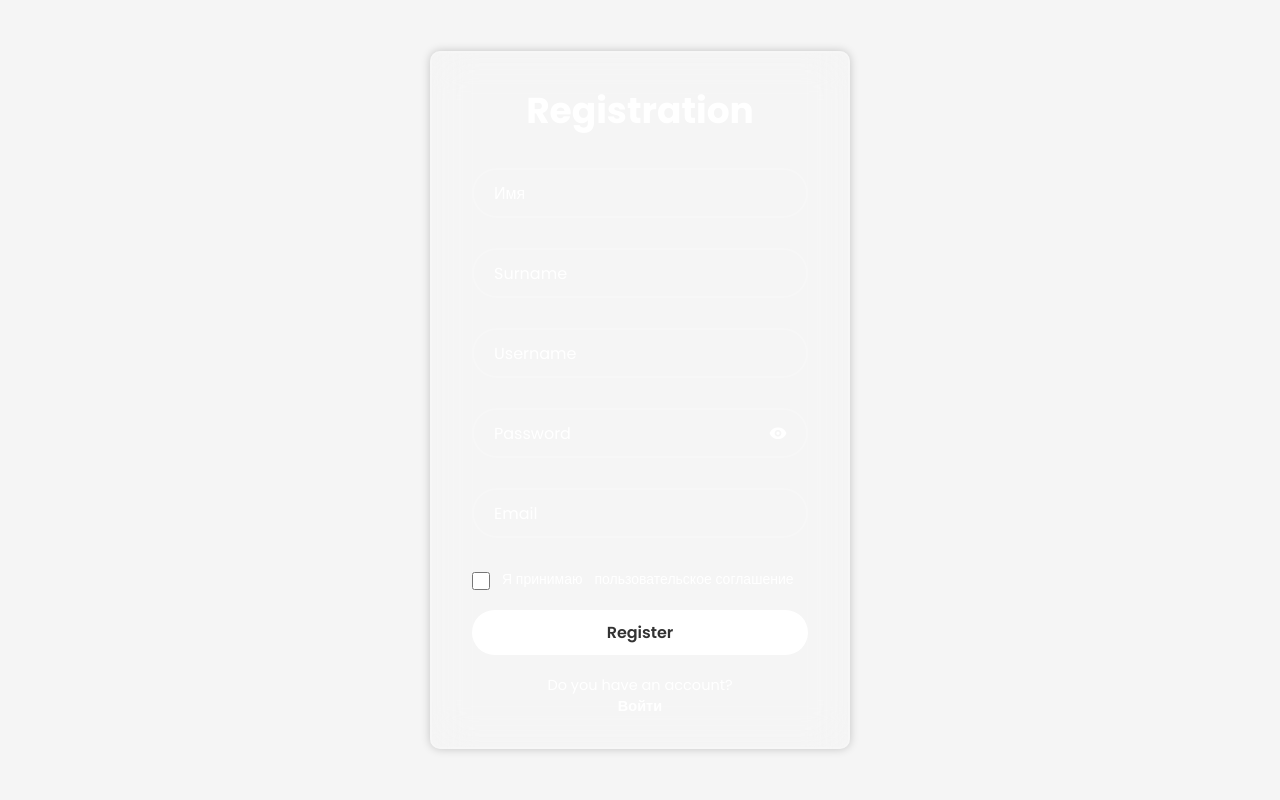
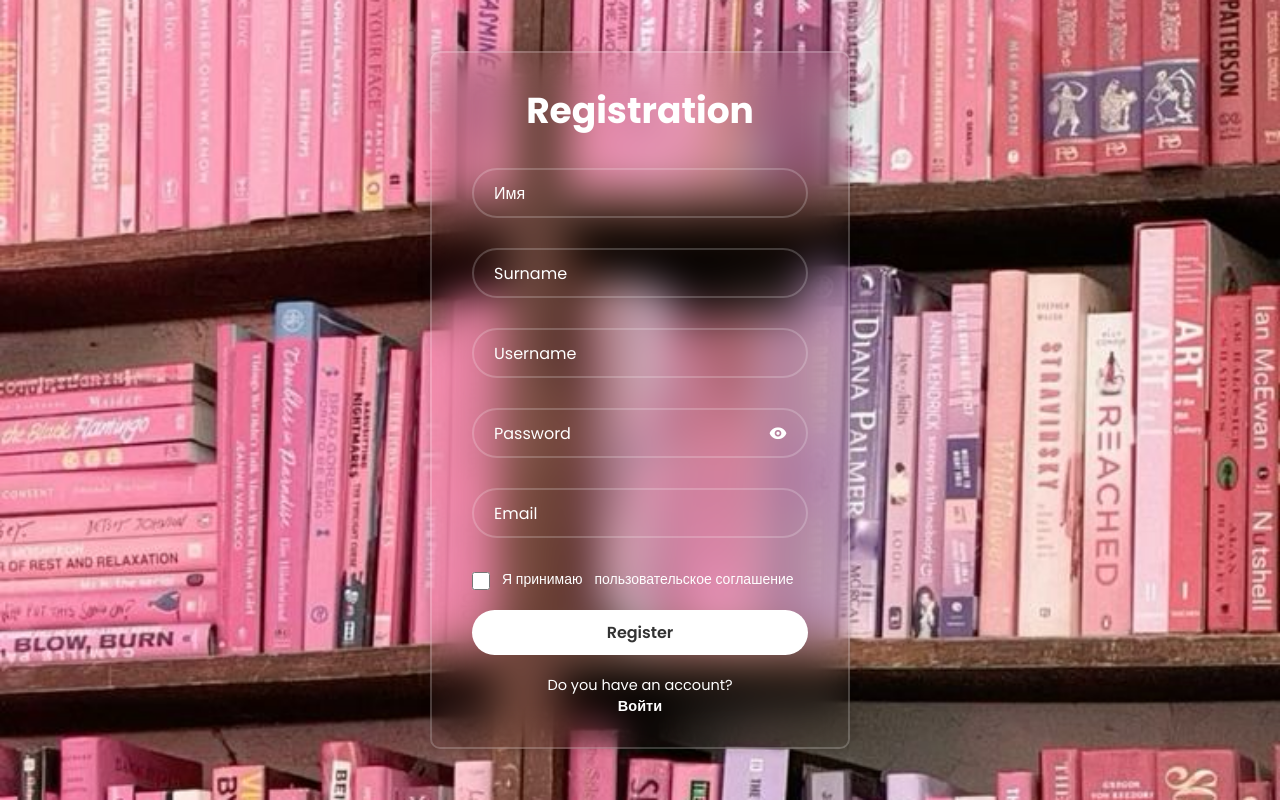
Before and after one commit to ponyn1ce/photarea.at, a plain HTML site: page weh/registration.html in a window 1280 px wide. Drawn offline with nearby package versions, Linux system fonts and the light colour scheme; the site is published under a folder, as on GitHub Pages, so addresses that start at the root find nothing; files whose address does not match are found by name.

Commit message:
Update registration.css

```diff
--- a/css/registration.css
+++ b/css/registration.css
@@ -13,7 +13,7 @@ body{
     align-items: center;
     text-align: center;
     min-height: 100vh;
-    background: url('/images/d0bc85d59a329e3583206f2eb39d034d.jpg') no-repeat;
+    background: url('../images/d0bc85d59a329e3583206f2eb39d034d.jpg') no-repeat;
     background-size: cover;
     background-position: center;
 }
@@ -238,4 +238,5 @@ font-weight: 600;
         font-size: 14.5px;
         margin-top: 20px;
     }
+
 }
```
